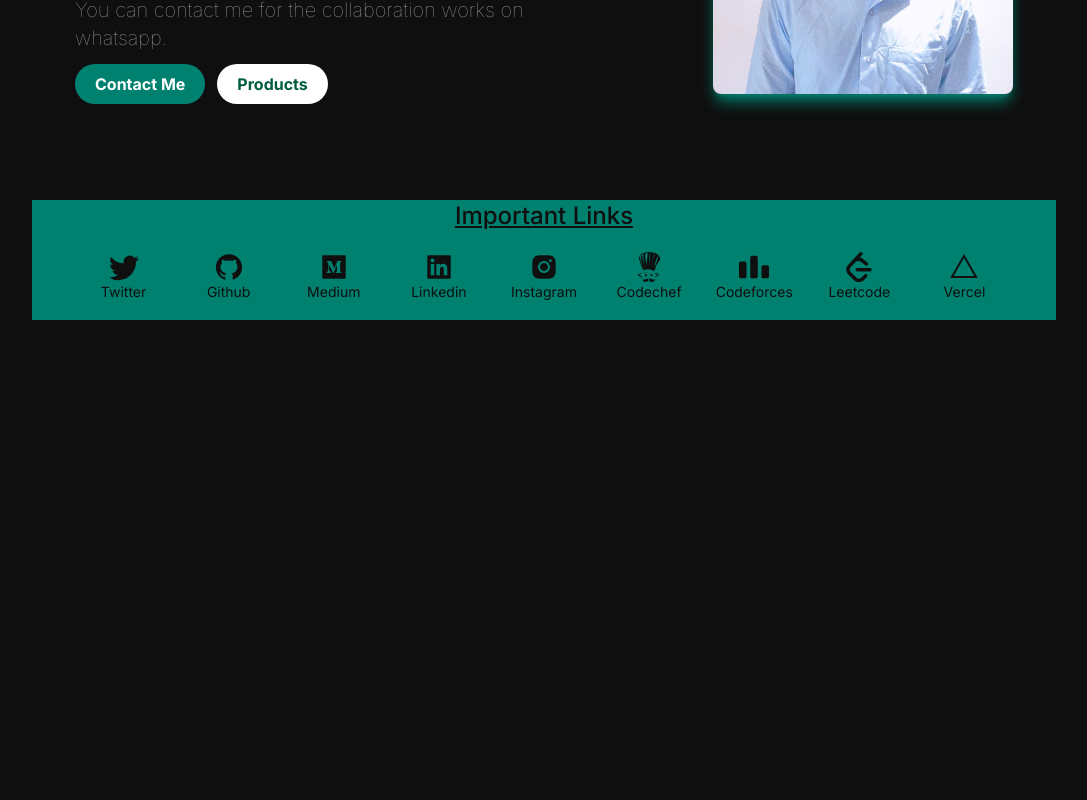
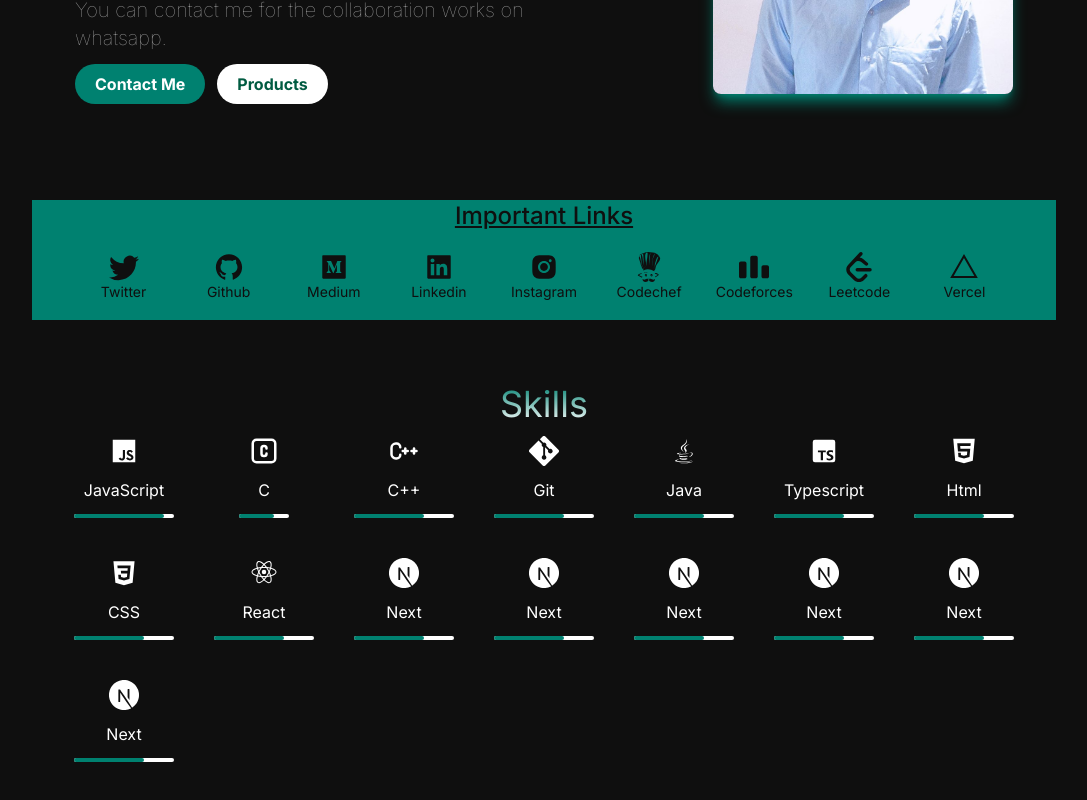
Before and after one commit to yashpatel21102002/ca_project, a Next.js app in the folder client/: page / in a window 1280 px wide. Shown: the part 328-1128 px from the top of the page, without its empty margins (96-1183 px from the left). Built offline with nearby package versions, Linux system fonts and the light colour scheme.

Commit message:
day3 okay

```diff
--- a/client/src/app/globals.css
+++ b/client/src/app/globals.css
@@ -36,3 +36,9 @@ body::-webkit-scrollbar-track {
 body::-webkit-scrollbar-corner {
   background: transparent; /* Make the scrollbar corner transparent */
 }
+
+.text-gradient {
+  background: -webkit-linear-gradient(#008170, #ffffff);
+  -webkit-background-clip: text;
+  -webkit-text-fill-color: transparent;
+}
--- a/client/src/app/page.tsx
+++ b/client/src/app/page.tsx
@@ -2,16 +2,18 @@
 import Navbar from "@/components/Navbar";
 import Profile from "@/components/Profile";
 import Skills from "@/components/Skills";
+import Links from "@/components/Links";
 
 export default function Home(){
   return(
     //outside screen // main screen
-    <div className="w-[100vw] h-[200vh] bg-dark-green flex justify-center">
+    <div className="w-[100vw] h-[400vh] bg-dark-green flex justify-center">
     {/* inner container */}
       <div className="w-[80%] max-lg:w-[100%] h-[100vh] flex flex-col justify-start max-lg:px-1">
 
         <Navbar/>
         <Profile/>
+        <Links/>
         <Skills/>
 
       </div>
--- a/client/src/components/Navbar.tsx
+++ b/client/src/components/Navbar.tsx
@@ -25,7 +25,7 @@ export default function Navbar(){
 
     return (
         <>
-        <div className={`flex w-full justify-center items-start pt-5 ${isopen ? "bg-black":""}`}>
+        <div className={`flex w-full sticky bg-dark-green top-0 justify-center items-start pt-5 ${isopen ? "bg-black":""}`}>
             <div className={`flex w-full justify-between items-start text-white max-md:px-2` }>
                 <div>
                     <h2 className="text-xl font-bold">YASH PATEL</h2>
@@ -50,7 +50,7 @@ export default function Navbar(){
             </div>
 
         </div>
-        <div className="bg-black justify-center items-center text-white">
+        <div className="bg-black justify-center items-center text-white " >
         {
             isopen && (
                 <div className="flex flex-col justify-center items-center py-8 gap-8 bg-black">
--- a/client/src/components/Skills.tsx
+++ b/client/src/components/Skills.tsx
@@ -1,65 +1,169 @@
-import {BsTwitter} from 'react-icons/bs'
-import {AiFillMediumSquare , AiOutlineGithub,AiFillInstagram,AiFillLinkedin} from 'react-icons/ai'
-import {SiCodechef,SiLeetcode,SiCodeforces} from 'react-icons/si'
-import { RxVercelLogo } from 'react-icons/rx'
-
-
+import {BiLogoJavascript,BiLogoTypescript,BiLogoReact} from 'react-icons/bi'
+import {TbBrandCarbon,TbBrandCpp} from 'react-icons/tb'
+import {BsGit} from 'react-icons/bs'
+import {DiJava,DiCss3} from 'react-icons/di'
+import {AiFillHtml5} from 'react-icons/ai'
+import {SiNextdotjs} from 'react-icons/si'
 export default function Skills(){
     return (
-        <div className="mt-24 max-lg:mt-8">
-            <div className="w-full bg-light max-lg:h-auto h-[120px] flex flex-col gap-5 items-center text-dark-green pb-2">
-                <h1 className="text-2xl font-medium underline">Important Links</h1>
-                <div className="grid gap-7 grid-cols-9 max-lg:grid-cols-4 max-md:grid-cols-3">
-                    <div className="flex flex-col justify-center items-center text-3xl cursor-pointer hover:text-dark-green ">
-                        <BsTwitter />
-                        <span className='text-sm font-md'>Twitter</span>
+        <div className="flex flex-col mt-16 items-center gap-3">
+            <div>
+                <h1 className="text-white text-gradient text-4xl max-md:text-2xl">Skills</h1>
+            </div>
+            <div className="grid grid-cols-7 max-lg:grid-cols-4 max-md:grid-cols-4 max-lg:gap-3 text-white gap-10">
+                <div className="flex flex-col items-center justify-center gap-3    " >
+                    <div className='text-3xl text-white'>
 
+                        <BiLogoJavascript />
                     </div>
-                    <div className="flex flex-col justify-center items-center text-3xl cursor-pointer hover:text-dark-green ">
-                        <AiOutlineGithub />
-                        <span className='text-sm font-md'>Github</span>
+                    <span>JavaScript</span>
+                    <div className="w-[100px] max-lg:w-[60px] bg-white rounded-full ">
+                    <div className="bg-light text-xs font-medium text-[white] text-center p-0.5 leading-none rounded-full w-[90%]"></div>
+                    </div>
+                </div>
+                <div className="flex flex-col items-center justify-center gap-3    " >
+                    <div className='text-3xl text-white'>
 
+                        <TbBrandCarbon />
                     </div>
-                    <div className="flex flex-col justify-center items-center text-3xl cursor-pointer hover:text-dark-green ">
-                        <AiFillMediumSquare />
-                        <span className='text-sm font-md'>Medium</span>
+                    <span>C</span>
+                    <div className="w-[50px] max-lg:w-[60px] bg-white rounded-full ">
+                    <div className="bg-light text-xs font-medium text-[white] text-center p-0.5 leading-none rounded-full w-[70%]"></div>
+                    </div>
+                </div>
+                <div className="flex flex-col items-center justify-center gap-3    " >
+                    <div className='text-3xl text-white'>
 
+                        <TbBrandCpp />
                     </div>
-                    <div className="flex flex-col justify-center items-center text-3xl cursor-pointer hover:text-dark-green ">
-                        <AiFillLinkedin />
-                        <span className='text-sm font-md'>Linkedin</span>
+                    <span>C++</span>
+                    <div className="w-[100px] max-lg:w-[60px] bg-white rounded-full ">
+                    <div className="bg-light text-xs font-medium text-[white] text-center p-0.5 leading-none rounded-full w-[70%]"> </div>
+                    </div>
+                </div>
+                <div className="flex flex-col items-center justify-center gap-3    " >
+                    <div className='text-3xl text-white'>
 
+                        <BsGit />
                     </div>
-                    <div className="flex flex-col justify-center items-center text-3xl cursor-pointer hover:text-dark-green ">
-                        <AiFillInstagram />
-                        <span className='text-sm font-md'>Instagram</span>
+                    <span>Git</span>
+                    <div className="w-[100px] max-lg:w-[60px] bg-white rounded-full ">
+                    <div className="bg-light text-xs font-medium text-[white] text-center p-0.5 leading-none rounded-full w-[70%]"> </div>
+                    </div>
+                </div>
+                <div className="flex flex-col items-center justify-center gap-3    " >
+                    <div className='text-3xl text-white'>
 
+                        <DiJava />
                     </div>
-                    <div className="flex flex-col justify-center items-center text-3xl cursor-pointer hover:text-dark-green ">
-                        <SiCodechef
-                         />
-                        <span className='text-sm font-md'>Codechef</span>
+                    <span>Java</span>
+                    <div className="w-[100px] max-lg:w-[60px] bg-white rounded-full ">
+                    <div className="bg-light text-xs font-medium text-[white] text-center p-0.5 leading-none rounded-full w-[70%]"> </div>
+                    </div>
+                </div>
+                <div className="flex flex-col items-center justify-center gap-3    " >
+                    <div className='text-3xl text-white'>
 
+                        <BiLogoTypescript />
                     </div>
-                    <div className="flex flex-col justify-center items-center text-3xl cursor-pointer hover:text-dark-green ">
-                        <SiCodeforces />
-                        <span className='text-sm font-md'>Codeforces</span>
+                    <span>Typescript</span>
+                    <div className="w-[100px] max-lg:w-[60px] bg-white rounded-full ">
+                    <div className="bg-light text-xs font-medium text-[white] text-center p-0.5 leading-none rounded-full w-[70%]"></div>
+                    </div>
+                </div>
+                <div className="flex flex-col items-center justify-center gap-3    " >
+                    <div className='text-3xl text-white'>
 
+                        <AiFillHtml5 />
                     </div>
-                    <div className="flex flex-col justify-center items-center text-3xl cursor-pointer hover:text-dark-green ">
-                        <SiLeetcode />
-                        <span className='text-sm font-md'>Leetcode</span>
+                    <span>Html</span>
+                    <div className="w-[100px] max-lg:w-[60px] bg-white rounded-full ">
+                    <div className="bg-light text-xs font-medium text-[white] text-center p-0.5 leading-none rounded-full w-[70%]"> </div>
+                    </div>
+                </div>
+                <div className="flex flex-col items-center justify-center gap-3    " >
+                    <div className='text-3xl text-white'>
 
+                        <DiCss3 />
                     </div>
-                    <div className="flex flex-col justify-center items-center text-3xl cursor-pointer hover:text-dark-green ">
-                        <RxVercelLogo />
-                        <span className='text-sm font-md'>Vercel</span>
+                    <span>CSS</span>
+                    <div className="w-[100px] max-lg:w-[60px] bg-white rounded-full ">
+                    <div className="bg-light text-xs font-medium text-[white] text-center p-0.5 leading-none rounded-full w-[70%]"> </div>
+                    </div>
+                </div>
+                <div className="flex flex-col items-center justify-center gap-3    " >
+                    <div className='text-3xl text-white'>
 
+                        <BiLogoReact />
+                    </div>
+                    <span>React</span>
+                    <div className="w-[100px] max-lg:w-[60px] bg-white rounded-full ">
+                    <div className="bg-light text-xs font-medium text-[white] text-center p-0.5 leading-none rounded-full w-[70%]"> </div>
+                    </div>
+                </div>
+                <div className="flex flex-col items-center justify-center gap-3    " >
+                    <div className='text-3xl text-white'>
+
+                        <SiNextdotjs />
+                    </div>
+                    <span>Next</span>
+                    <div className="w-[100px] max-lg:w-[60px] bg-white rounded-full ">
+                    <div className="bg-light text-xs font-medium text-[white] text-center p-0.5 leading-none rounded-full w-[70%]"> </div>
+                    </div>
+                </div>
+                <div className="flex flex-col items-center justify-center gap-3    " >
+                    <div className='text-3xl text-white'>
+
+                        <SiNextdotjs />
+                    </div>
+                    <span>Next</span>
+                    <div className="w-[100px] max-lg:w-[60px] bg-white rounded-full ">
+                    <div className="bg-light text-xs font-medium text-[white] text-center p-0.5 leading-none rounded-full w-[70%]"> </div>
+                    </div>
+                </div>
+                <div className="flex flex-col items-center justify-center gap-3    " >
+                    <div className='text-3xl text-white'>
+
+                        <SiNextdotjs />
+                    </div>
+                    <span>Next</span>
+                    <div className="w-[100px] max-lg:w-[60px] bg-white rounded-full ">
+                    <div className="bg-light text-xs font-medium text-[white] text-center p-0.5 leading-none rounded-full w-[70%]"> </div>
+                    </div>
+                </div>
+                <div className="flex flex-col items-center justify-center gap-3    " >
+                    <div className='text-3xl text-white'>
+
+                        <SiNextdotjs />
+                    </div>
+                    <span>Next</span>
+                    <div className="w-[100px] max-lg:w-[60px] bg-white rounded-full ">
+                    <div className="bg-light text-xs font-medium text-[white] text-center p-0.5 leading-none rounded-full w-[70%]"> </div>
+                    </div>
+                </div>
+                <div className="flex flex-col items-center justify-center gap-3    " >
+                    <div className='text-3xl text-white'>
+
+                        <SiNextdotjs />
+                    </div>
+                    <span>Next</span>
+                    <div className="w-[100px] max-lg:w-[60px] bg-white rounded-full ">
+                    <div className="bg-light text-xs font-medium text-[white] text-center p-0.5 leading-none rounded-full w-[70%]"> </div>
+                    </div>
+                </div>
+                <div className="flex flex-col items-center justify-center gap-3    " >
+                    <div className='text-3xl text-white'>
+
+                        <SiNextdotjs />
+                    </div>
+                    <span>Next</span>
+                    <div className="w-[100px] max-lg:w-[60px] bg-white rounded-full ">
+                    <div className="bg-light text-xs font-medium text-[white] text-center p-0.5 leading-none rounded-full w-[70%]"> </div>
                     </div>
                 </div>
 
+
             </div>
-
         </div>
     )
 }
--- a/client/tailwind.config.ts
+++ b/client/tailwind.config.ts
@@ -21,7 +21,8 @@ const config: Config = {
       'white':'#FFFFFF',
       'dark-green':'#0F0F0F',
       'bottle-green':'#C70039',
-      'light-green':'#237A57'
+      'light-green':'#237A57',
+
     }
   },
   plugins: [],
```
Also changed, not shown: client/src/components/Blogs.tsx (added, +17 -0 lines), client/src/components/Card.tsx (added, +14 -0 lines), client/src/components/Links.tsx (added, +65 -0 lines).
